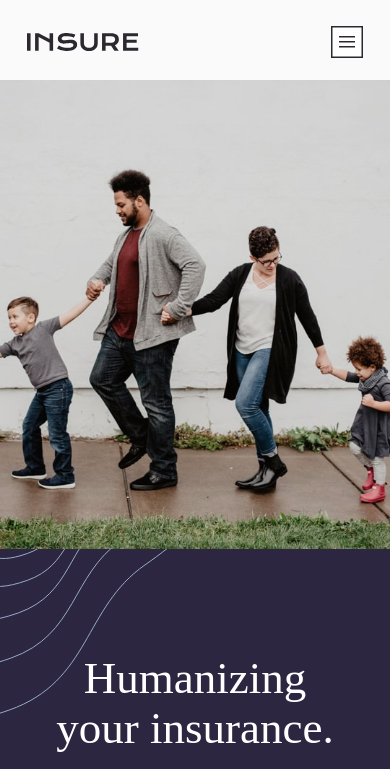
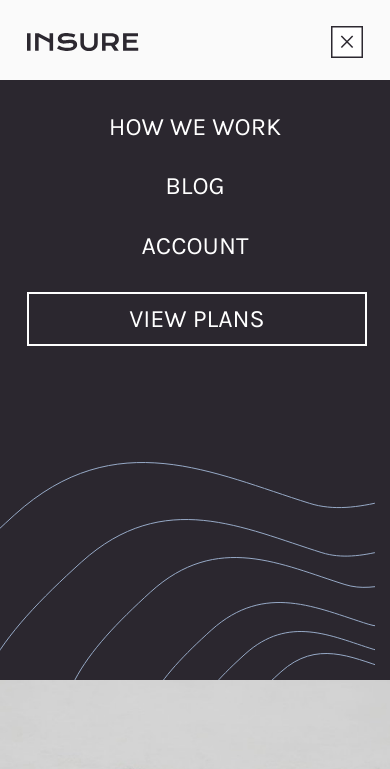
Before and after one commit to korynewton/korynewton.github.io-insure, a website: page index.html in a window 390 px wide. Both pictures are taken after a click on the picture 346 px from the left and 41 px from the top of the page. Shown: the top 769 px of the page. Drawn offline with Linux system fonts and the light colour scheme; files whose address does not match are found by name; a web font is replaced by a local one.

Commit message:
add dropdown script

```diff
--- /dev/null
+++ b/dropdownScript.js
@@ -0,0 +1,8 @@
+function hamburgerHelper() {
+  const hidden = document.querySelector('.hamburger img.hidden');
+  const active = document.querySelector('.hamburger img:not(.hidden)');
+  const dropdown = document.querySelector('main div.dropdown');
+  hidden.classList.toggle('hidden');
+  active.classList.toggle('hidden');
+  dropdown.classList.toggle('hidden');
+}
--- a/index.html
+++ b/index.html
@@ -54,7 +54,7 @@
     </header>
     <!-- main -->
     <main>
-      <div class="dropdown">
+      <div class="dropdown hidden">
         <ul class="dropdown-options container">
           <li><a href="#">How We Work</a></li>
           <li><a href="#">Blog</a></li>
@@ -189,5 +189,5 @@
       </div>
     </footer>
   </body>
-  <script src="./headerScript.js"></script>
+  <script src="./dropdownScript.js"></script>
 </html>
--- a/sass/_header.scss
+++ b/sass/_header.scss
@@ -14,10 +14,6 @@ header {
   .hamburger {
     &:hover {
       cursor: pointer;
-    }
-
-    .hidden {
-      display: none;
     }
 
     @media screen and (min-width: 800px) {
--- a/sass/_main.scss
+++ b/sass/_main.scss
@@ -2,7 +2,6 @@
 
 main {
   .dropdown {
-    display: none;
     height: 60rem;
     background-color: $v-dark-violet;
     position: relative;
--- a/sass/styles.scss
+++ b/sass/styles.scss
@@ -20,6 +20,6 @@ html {
   }
 }
 
-.active {
-  display: block;
+.hidden {
+  display: none;
 }
```
Also changed, not shown: sass/styles.css, 1 other file.
